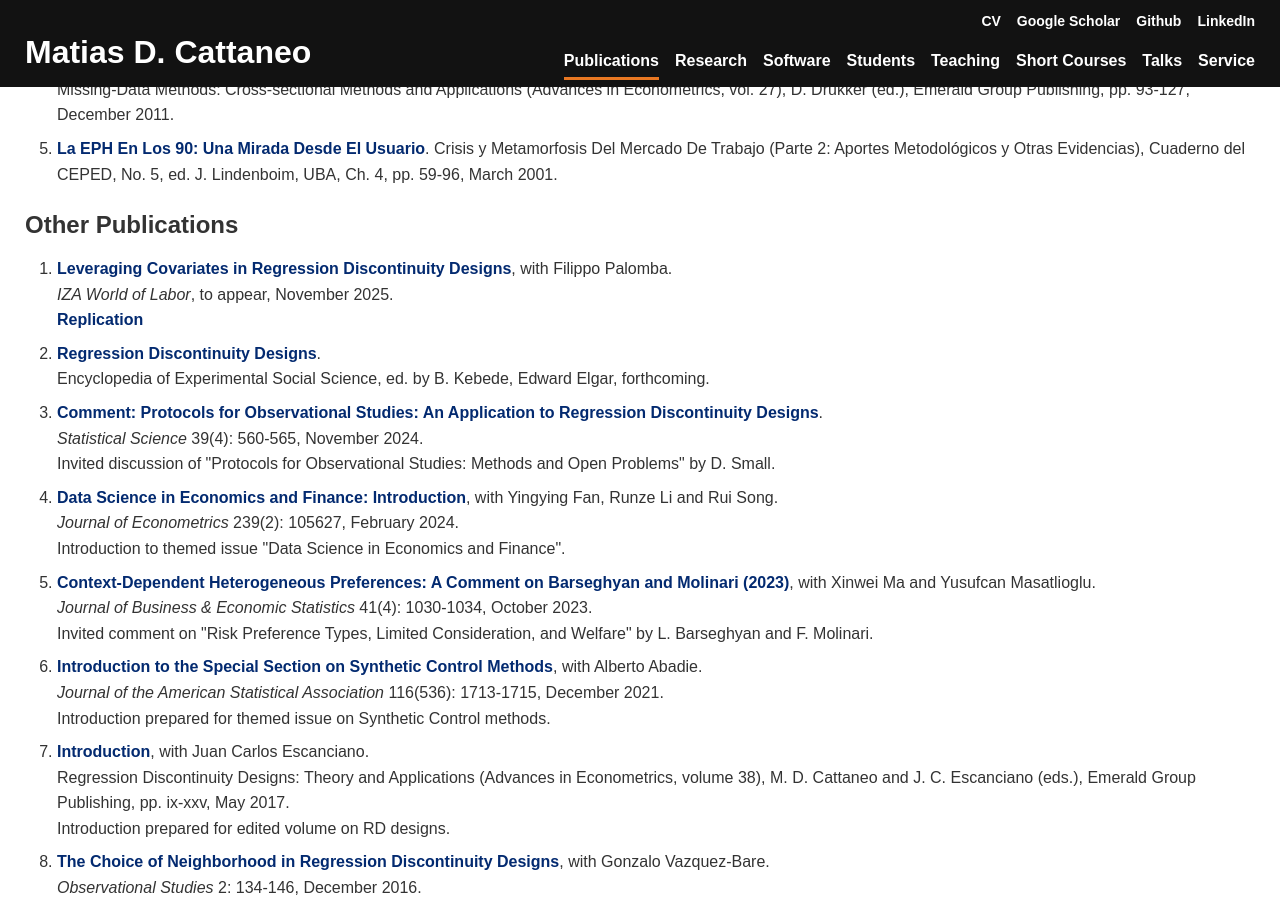
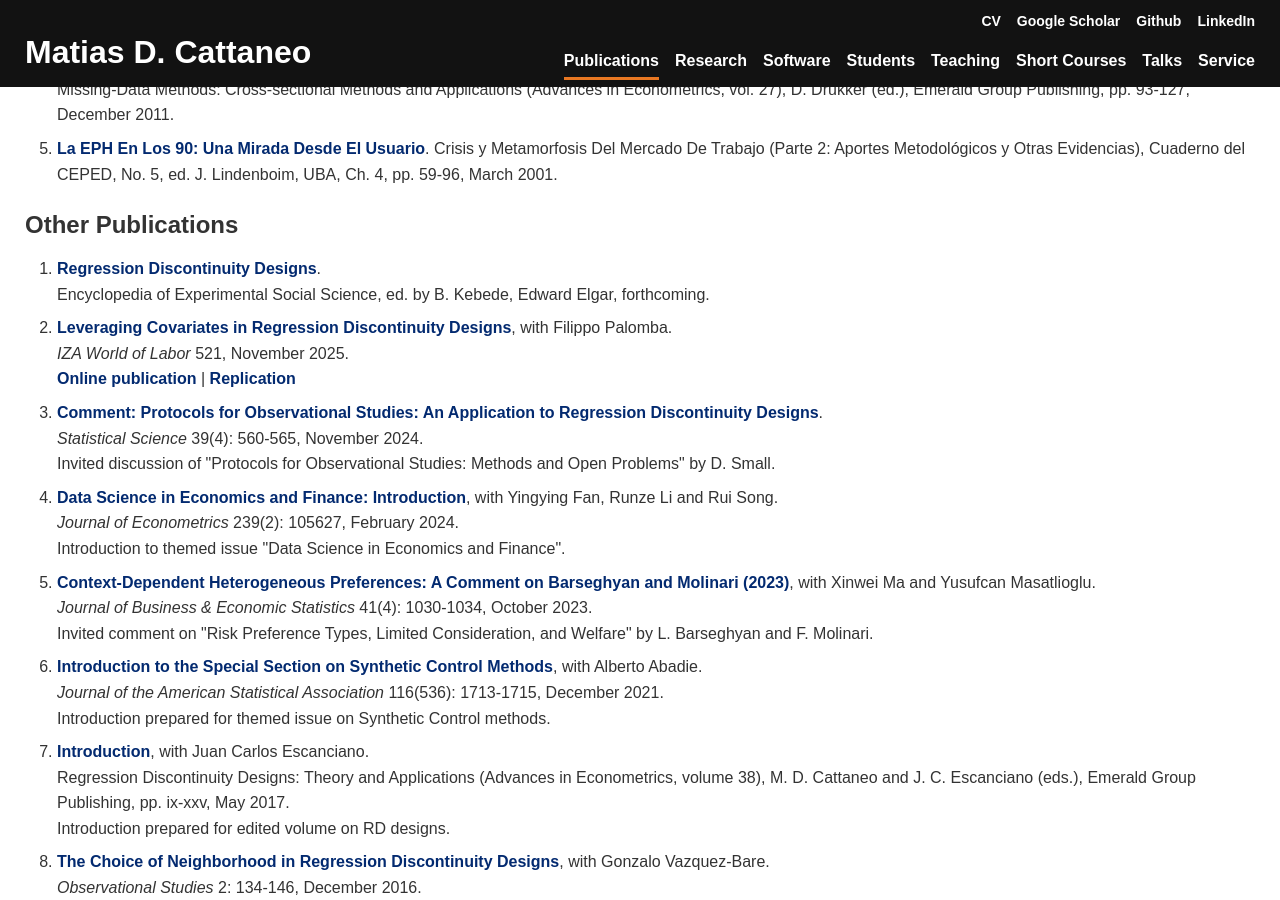
Before and after one commit to mdcattaneo/mdcattaneo.github.io, a Jekyll site: the page built from publications.html, in a window 1280 px wide and 900 px high, scrolled down 6332 px. Built offline with Jekyll 4.4.1, drawn with Linux system fonts in a browser that asks for light colours; some web fonts are replaced.

Commit message:
Added website file

```diff
--- a/publications.html
+++ b/publications.html
@@ -399,13 +399,13 @@ redirect_from:
 </h2>
 <ol>
     <li>
-        <a href="https://mdcattaneo.github.io/papers/Cattaneo-Palomba_2025_IZAWOL.pdf" target="_blank">Leveraging Covariates in Regression Discontinuity Designs</a>, with Filippo Palomba.<br>
-        <em>IZA World of Labor</em>, to appear, November 2025.<br>
-        <a href="https://github.com/rdpackages-replication/CP_2025_IZAWOL" target="_blank">Replication</a>
+        <a href="https://mdcattaneo.github.io/papers/Cattaneo-Titiunik_2025_EntryRDD.pdf" target="_blank">Regression Discontinuity Designs</a>.<br>
+        Encyclopedia of Experimental Social Science, ed. by B. Kebede, Edward Elgar, forthcoming.
     </li>
     <li>
-        <a href="https://mdcattaneo.github.io/papers/Cattaneo-Titiunik_2025_EntryRDD.pdf" target="_blank">Regression Discontinuity Designs</a>.<br>
-        Encyclopedia of Experimental Social Science, ed. by B. Kebede, Edward Elgar, forthcoming.
+        <a href="https://mdcattaneo.github.io/papers/Cattaneo-Palomba_2025_IZAWOL.pdf" target="_blank">Leveraging Covariates in Regression Discontinuity Designs</a>, with Filippo Palomba.<br>
+        <em>IZA World of Labor</em> 521, November 2025.<br>
+        <a href="https://wol.iza.org/articles/leveraging-covariates-in-regression-discontinuity-designs" target="_blank">Online publication</a> | <a href="https://github.com/rdpackages-replication/CP_2025_IZAWOL" target="_blank">Replication</a>
     </li>
     <li>
         <a href="https://mdcattaneo.github.io/papers/Cattaneo-Titiunik_2024_STS--Comment.pdf" target="_blank">Comment: Protocols for Observational Studies: An Application to Regression Discontinuity Designs</a>.<br>
```
Also changed, not shown: README.md, 2 other files.
